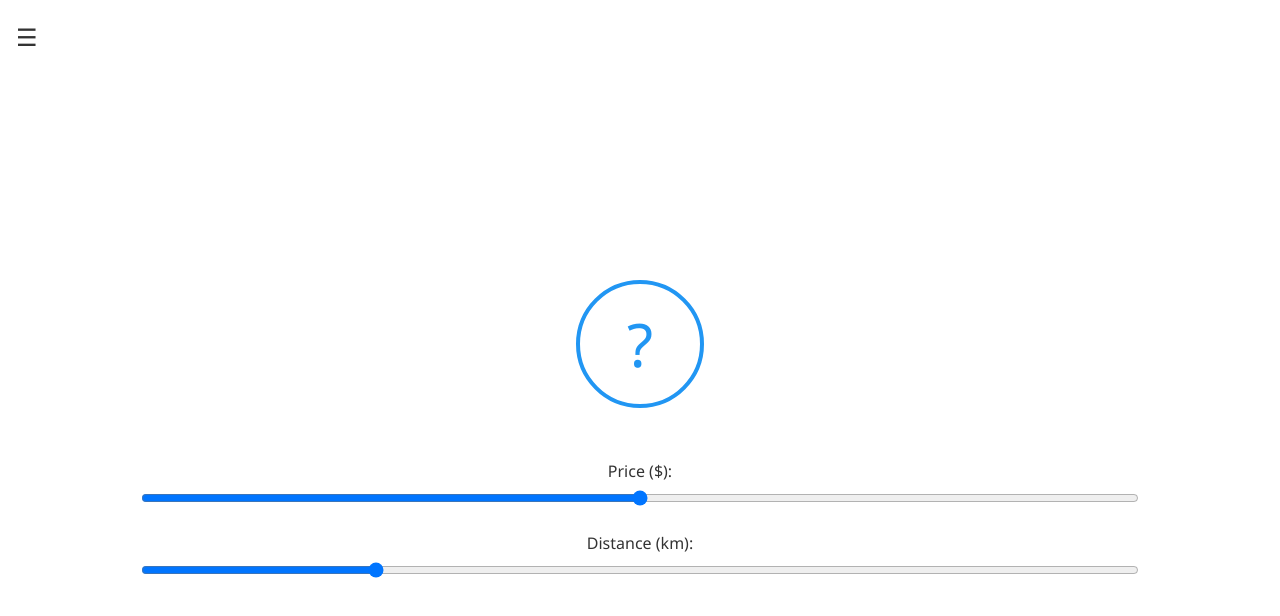
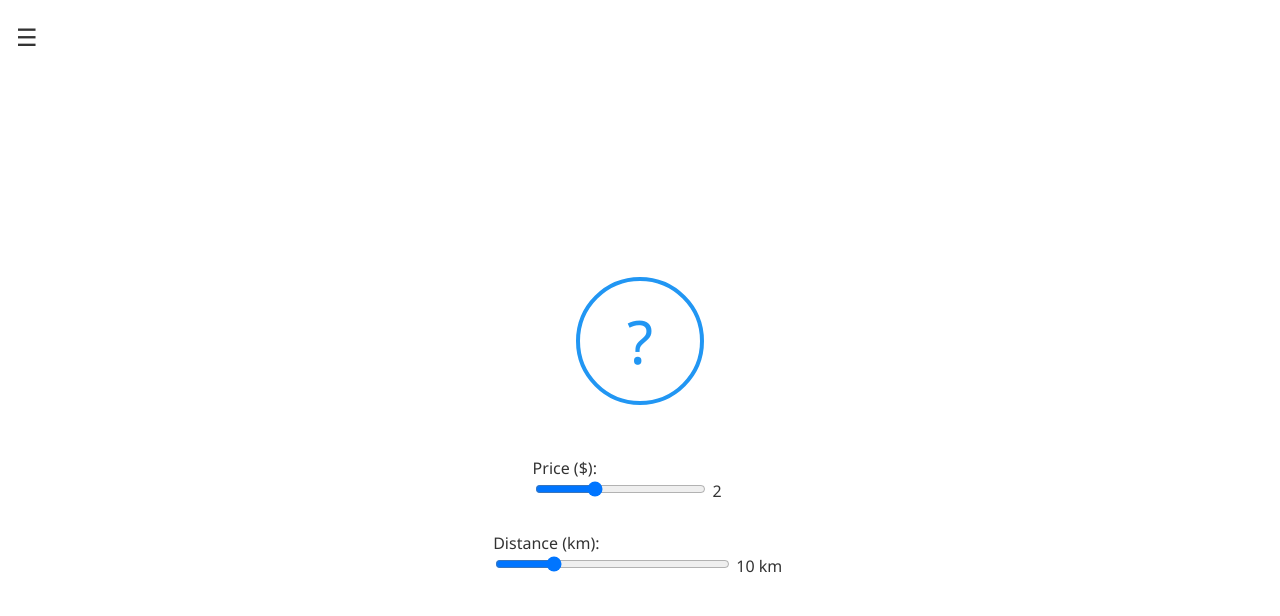
Before and after one commit to hardipsinghk/restaurant-recommender, a website: page index.html in a window 1280 px wide. Drawn offline with Linux system fonts and the light colour scheme.

Commit message:
Add live slider display and enable price filter

```diff
--- a/app.js
+++ b/app.js
@@ -1,6 +1,6 @@
 async function getRecommendation() {
-  const price = parseInt(document.getElementById('price').value);
-  const distance = parseInt(document.getElementById('distance').value);
+  const price = document.getElementById('price').value;
+  const distance = document.getElementById('distance').value;
   const resultDiv = document.getElementById('result');
 
   resultDiv.style.display = 'block';
@@ -22,3 +22,10 @@ async function getRecommendation() {
     console.error(err);
   }
 }
+
+function updateSliderValues() {
+  document.getElementById('dist-value').innerText = document.getElementById('distance').value;
+  document.getElementById('price-value').innerText = document.getElementById('price').value;
+}
+
+window.onload = updateSliderValues;
--- a/index.html
+++ b/index.html
@@ -18,13 +18,17 @@
       </div>
 
       <div class="slider-group">
-        <label>Price ($):</label>
-        <input type="range" id="price" min="1" max="3" value="2">
+        <label>Price ($):
+          <input type="range" id="price" min="1" max="4" value="2" oninput="updateSliderValues()">
+          <span id="price-value">2</span>
+        </label>
       </div>
 
       <div class="slider-group">
-        <label>Distance (km):</label>
-        <input type="range" id="distance" min="1" max="40" value="10">
+        <label>Distance (km):
+          <input type="range" id="distance" min="1" max="40" value="10" oninput="updateSliderValues()">
+          <span id="dist-value">10</span> km
+        </label>
       </div>
 
       <div id="result" class="result-card"></div>
```
